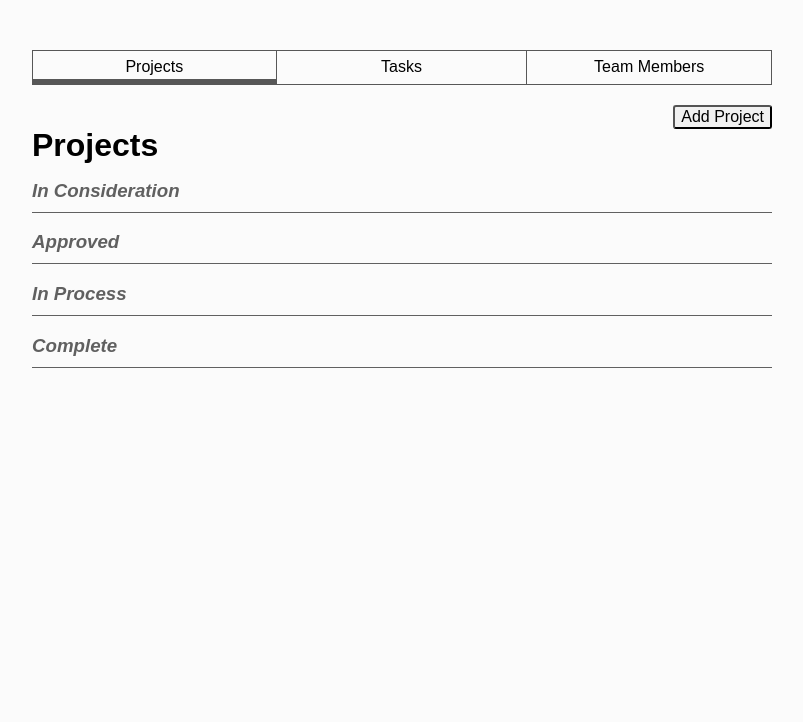
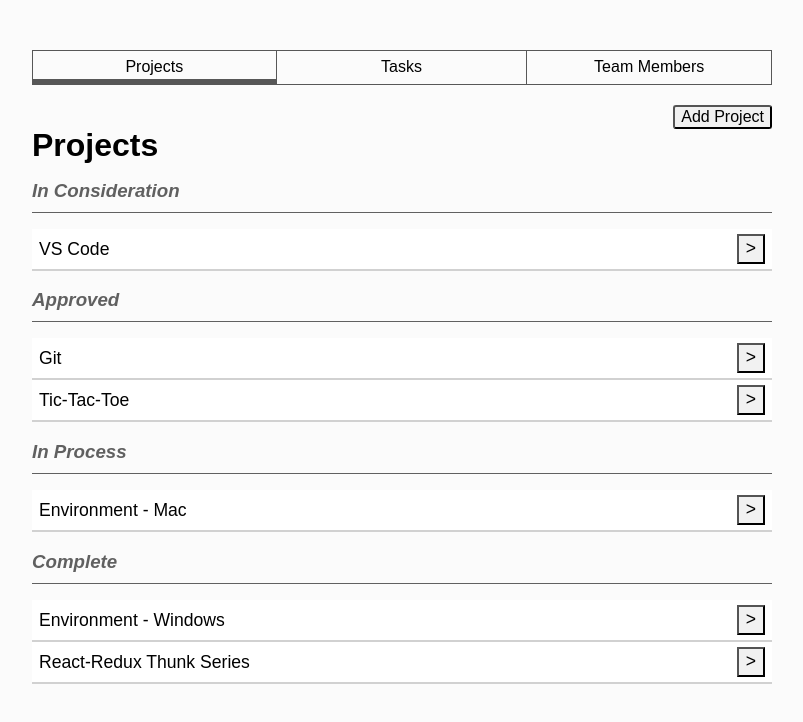
Before and after one commit to isabel985/task-manager, a React (Create React App) app: page /projects in a window 1280 px wide. Shown: the top 722 px of the page, without its empty margins (238-1041 px from the left). Built offline with nearby package versions, Linux system fonts and the light colour scheme.

Commit message:
completed project summary and sidebar with styling

```diff
--- a/src/App.css
+++ b/src/App.css
@@ -47,19 +47,20 @@
 
 .list-item {
   display: flex;
+  justify-content: space-between;
   text-decoration: none;
   font-size: 1.1em;
   line-height: 30px;
   padding: 5px 7px;
-  border-top: solid 2px #d1d1d1;
+  border-bottom: solid 2px #d1d1d1;
   background: #fff;
   position: relative;
+  margin-top: 0;
 }
 
 .list-item button {
   display: flex;
-  align-items: center;
-  justify-content: center;
+  align-items: right;
   font-size: 1em;
   padding: 2px 7px 3px;
   background: #f1f1f1;
@@ -69,17 +70,13 @@
   background: #eee;
 }
 
-.list-item:last-of-type {
-  border-bottom: solid 2px #d1d1d1;
-}
-
-.list-item span:nth-child(1),
-.list-item span:nth-child(3) {
+.list-item span:nth-child(1) {
   width: 36%;
   margin-right: 2%;
 }
 
-.list-item span:nth-child(2) {
+.list-item span:nth-child(2),
+.list-item span:nth-child(3) {
   width: 20%;
   margin-right: 2%;
 }
@@ -109,6 +106,7 @@
   color: #606060;
   border-bottom: 1px solid #606060;
   padding-bottom: 10px;
+  margin-bottom: 0;
 }
 
 /********************/
@@ -128,17 +126,11 @@
 }
 
 .table-headers h1 {
-  width: calc(36% - 7px);
-  margin-right: 2%;
+  width: 43%;
 }
 
 .table-headers span:nth-child(2) {
-  width: 20%;
-  margin-right: 2%;
-}
-
-.table-headers span:nth-child(3) {
-  width: 36%;
+  width: 26%;
 }
 
 /************************/
@@ -150,7 +142,7 @@
   width: 300px;
   padding: 15px;
   border: 2px solid gray;
-  margin-top: 30px;
+  margin: 30px 0 100px 0;
 }
 
 .details-sidebar h3 {
@@ -164,7 +156,8 @@
   color: #878787;
 }
 
-.details-sidebar .edit-task-details {
+.details-sidebar .edit-task-details,
+.details-sidebar .edit-project-details {
   float: right;
 }
 
@@ -193,6 +186,7 @@
   width: 60%;
   padding: 5px 7px;
   margin-left: 5px;
+  overflow-x: scroll;
 }
 
 .item-detail-value.status {
@@ -234,7 +228,7 @@
   min-height: 36px;
   max-height: 124px;
   height: auto;
-  overflow-y:scroll;
+  overflow-y: scroll;
   display: block;
   width: 100%;
   border: 5px solid #eee;
@@ -271,5 +265,3 @@
 nav a.active {
   border-bottom: solid 5px #575757;
 }
-
-/* TASK DETAILS */
--- /dev/null
+++ b/src/components/ProjectDetails.js
@@ -0,0 +1,79 @@
+import React from 'react';
+
+const ProjectDetails = (props) => {
+  return (
+    <div className="details-sidebar">
+      <h3>{props.selectedProject.project_name}</h3>
+      <button className="edit-project-details">Edit</button>
+
+      <div className="item-detail-group">
+        <div className="item-detail">
+          <span className="item-detail-label">Status: </span>
+          <span className={`item-detail-value status ${props.selectedProject.project_status}`}>
+            {props.selectedProject.project_status.replace(/-/g, ' ')}</span>
+        </div>
+
+        <div className="item-detail">
+          <span className="item-detail-label">Category: </span>
+          <span className="item-detail-value">{props.selectedProject.project_category}</span>
+        </div>
+      </div>
+
+      <div className="item-detail-group">
+        <div className="item-detail">
+          <span className="item-detail-label">Due Date: </span>
+          <span className="item-detail-value">{props.selectedProject.project_due_date}
+          </span>
+        </div>
+        <div className="item-detail">
+          <span className="item-detail-label">Actual End Date: </span>
+          <span className="item-detail-value">{props.selectedProject.project_end_date}
+          </span>
+        </div>
+      </div>
+
+      <div className="item-detail-group">
+        <div className="item-detail">
+          <span className="item-detail-label">Assigned To: </span>
+          <span className="item-detail-value">{props.selectedProject.project_assigned_to}
+          </span>
+        </div>
+        <div className="item-detail">
+          <span className="item-detail-label">Assigned By: </span>
+          <span className="item-detail-value">{props.selectedProject.project_assigned_by}
+          </span>
+        </div>
+      </div>
+
+      <div className="item-detail-group">
+        <div className="item-detail">
+          <span className="item-detail-label">Resource Link: </span>
+          <span className="item-detail-value">{props.selectedProject.project_resource_link}
+          </span>
+        </div>
+        <div className="item-detail">
+          <span className="item-detail-label">Project Link: </span>
+          <span className="item-detail-value">{props.selectedProject.project_final_link}
+          </span>
+        </div>
+      </div>
+
+      <div className="item-detail-group">
+        <div className="item-detail full-width">
+          <span className="item-detail-label">Description: </span>
+          <span className="item-detail-value paragraph">{props.selectedProject.project_description}
+          </span>
+        </div>
+        <div className="item-detail full-width">
+          <span className="item-detail-label">Notes: </span>
+          <span className="item-detail-value paragraph">{props.selectedProject.project_notes}
+          </span>
+        </div>
+      </div>
+
+    </div>
+
+  );
+}
+
+export default ProjectDetails;
--- /dev/null
+++ b/src/components/ProjectSummary.js
@@ -0,0 +1,12 @@
+import React from 'react';
+
+const ProjectSummary = ({project: {project_id, project_name}, handleDisplayProjectDetails, isSelected} ) => {
+  return (
+    <li className="list-item">
+      <span>{project_name}</span>
+      <button onClick={()=>handleDisplayProjectDetails (project_id)}>{isSelected ? "<" : ">"}</button>
+    </li>
+  );
+}
+
+export default ProjectSummary;
--- a/src/containers/ProjectsPage.js
+++ b/src/containers/ProjectsPage.js
@@ -1,13 +1,14 @@
 import React, { Component } from 'react';
 import data from '../data/data';
+import ProjectSummary from '../components/ProjectSummary';
+import ProjectDetails from '../components/ProjectDetails';
+import Header from '../components/Header';
 
 class ProjectsPage extends Component {
   constructor(props) {
     super(props);
 
-      this.state = {
-        selectedProject: null,
-    }
+    this.state = { selectedProject: null }
   }
 
   handleDisplayProjectDetails = (project_id) => {
@@ -24,29 +25,81 @@
     } else {
       this.setState({
         selectedProject
-      })
+      });
     }
+  }
+
+  getProjectsByStatus = (status) => {
+    return data.filter( ({project_status} ) => {
+      return project_status === status;
+    });
   }
 
   render() {
     return (
       <React.Fragment>
         <button className="btn-display-add-modal">Add Project</button>
-        <div className={ this.state.selectedProject ? `summaries-list sidebar-expanded` : `summaries-list`}>
+        <div className={ this.state.selectedProject ? `summaries-list sidebar-expanded` : `summaries-list` }>
           <div className="table-headers">
             <h1>Projects</h1>
           </div>
           {/* might need to change later to not be hardcoded */}
           <div className="status-headers">
             <h3>In Consideration</h3>
+              <ul className="list">
+              {this.getProjectsByStatus("in-consideration").map( (project) => {
+                return <ProjectSummary
+                key={project.project_id}
+                project={project}
+                project_name={project.project_name}
+                handleDisplayProjectDetails={this.handleDisplayProjectDetails}
+                isSelected={project === this.state.selectedProject && true}
+                />
+              } )}
+              </ul>
             <h3>Approved</h3>
+              <ul className="list">
+              {this.getProjectsByStatus("approved").map( (project) => {
+                return <ProjectSummary
+                key={project.project_id}
+                project={project}
+                project_name={project.project_name}
+                handleDisplayProjectDetails={this.handleDisplayProjectDetails}
+                isSelected={project === this.state.selectedProject && true}
+                />
+                }
+              )}
+            </ul>
             <h3>In Process</h3>
+              <ul className="list">
+              {this.getProjectsByStatus("in-process").map( (project) => {
+                return <ProjectSummary
+                key={project.project_id}
+                project={project}
+                project_name={project.project_name}
+                handleDisplayProjectDetails={this.handleDisplayProjectDetails}
+                isSelected={project === this.state.selectedProject && true}
+                />
+              } )}
+            </ul>
             <h3>Complete</h3>
+              <ul className="list">
+              {this.getProjectsByStatus("complete").map( (project) => {
+                return <ProjectSummary
+                key={project.project_id}
+                project={project}
+                project_name={project.project_name}
+                handleDisplayProjectDetails={this.handleDisplayProjectDetails}
+                isSelected={project === this.state.selectedProject && true}
+                />
+              } )}
+            </ul>
           </div>
         </div>
+        {console.log("state selected Project", this.state.selectedProject)}
 
+        {this.state.selectedProject && <ProjectDetails selectedProject={this.state.selectedProject} />}
       </React.Fragment>
-
     );
   }
 }
```
Lines whose indentation alone changed are shown as unchanged.
